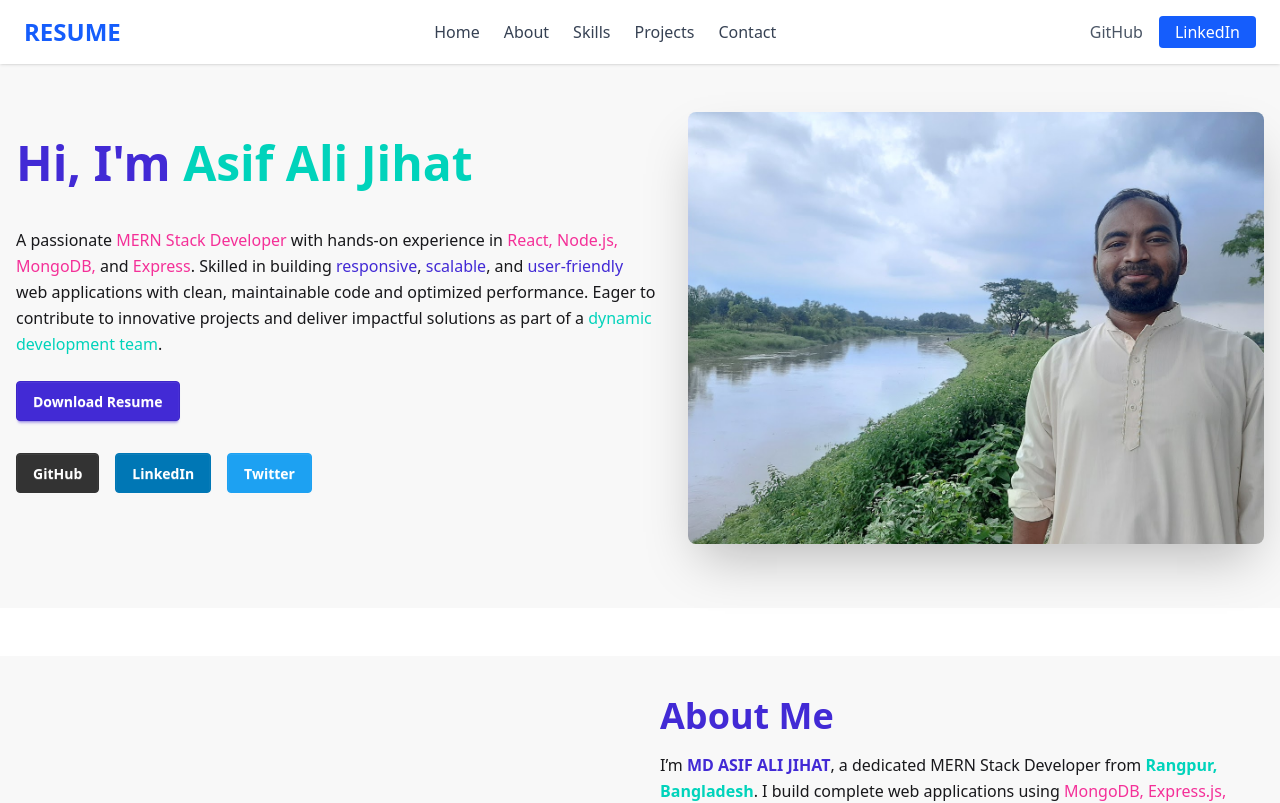
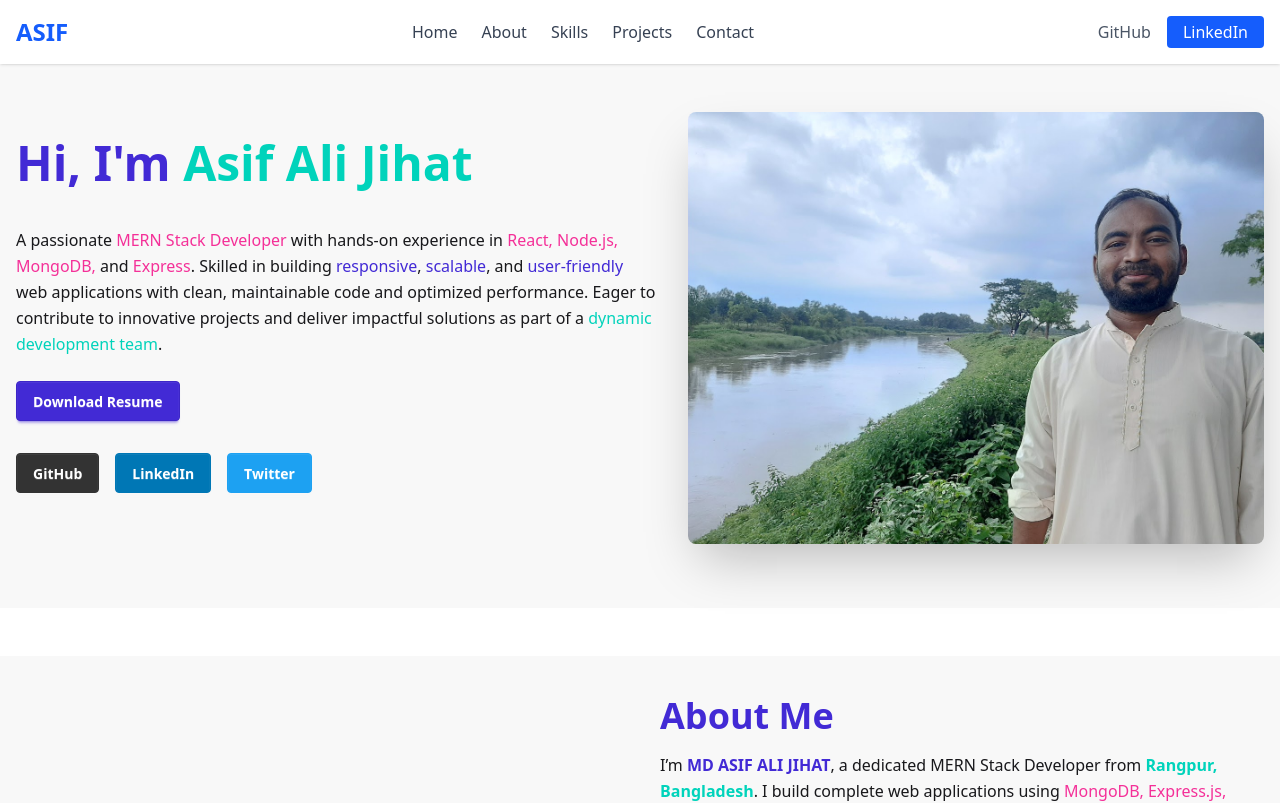
Before and after one commit to mdasifalijihat/my-resume, a React (Vite) app: page / in a window 1280 px wide. Shown: the top 803 px of the page. Built offline with nearby package versions, Linux system fonts and the light colour scheme.

Commit message:
fiexd navbar problem

```diff
--- a/index.html
+++ b/index.html
@@ -4,7 +4,7 @@
     <meta charset="UTF-8" />
     <link rel="icon" type="image/svg+xml" href="/resume.png" />
     <meta name="viewport" content="width=device-width, initial-scale=1.0" />
-    <title>resume</title>
+    <title>portfolio</title>
   </head>
   <body>
     <div id="root"></div>
--- a/src/components/Shared/Navbar/Navbar.jsx
+++ b/src/components/Shared/Navbar/Navbar.jsx
@@ -16,20 +16,23 @@ const Navbar = () => {
     } else {
       const section = document.getElementById(id);
       if (section) {
-        section.scrollIntoView({ behavior: "smooth" });
+        const yOffset = -80; // navbar height অনুযায়ী মান দিন
+        const y =
+          section.getBoundingClientRect().top + window.scrollY + yOffset;
+        window.scrollTo({ top: y, behavior: "smooth" });
       }
     }
     closeMenu();
   };
 
   return (
-    <nav className="fixed top-0 left-0 w-full bg-white shadow px-6 py-4 z-50">
-      <div className="container mx-auto flex items-center justify-between">
+    <nav className="fixed top-0 left-0 w-full shadow px-4 py-4 z-50 bg-white">
+      <div className="flex items-center justify-between container mx-auto">
         <div
           className="text-2xl font-bold text-blue-600 cursor-pointer"
           onClick={() => scrollToSection("home")}
         >
-          RESUME
+          <span> ASIF </span>
         </div>
 
         <ul className="hidden md:flex space-x-6 text-gray-700 font-medium">
--- a/src/components/pages/Resume/CV/ResumeCv.jsx
+++ b/src/components/pages/Resume/CV/ResumeCv.jsx
@@ -5,8 +5,7 @@ const ResumeCv = () => {
     <div className="">
       <div className="max-w-4xl mx-auto text-center">
         <a
-          href="/src/assets/Asif_ali_jihat.pdf"
-          download
+          href="/Asif_resume.pdf"
           className="btn btn-primary mb-6 hover:bg-primary-focus text-white transform transition-transform duration-200 hover:-translate-y-1 hover:scale-105"
         >
           Download Resume
--- a/src/layout/RootLayout.jsx
+++ b/src/layout/RootLayout.jsx
@@ -5,13 +5,11 @@ import Footer from "../components/Shared/Footer/Footer";
 
 const RootLayout = () => {
   return (
-   <div>
-     <div className="container mx-auto">
+    <div className="container mx-auto">
       <Navbar></Navbar>
       <Outlet></Outlet>
+      <Footer></Footer>
     </div>
-    <Footer></Footer>
-   </div>
   );
 };
 
```
Also changed, not shown: 2 other files (tests, documents, lock files or other folders).
